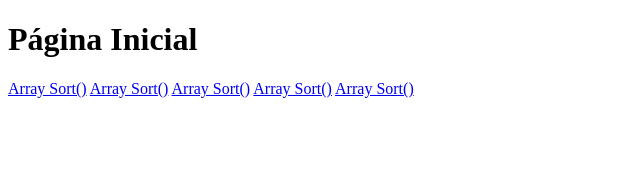
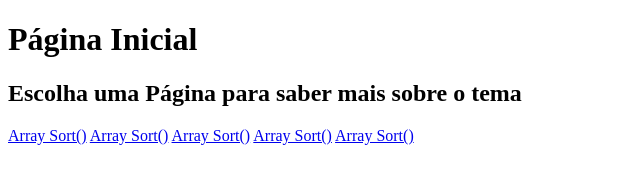
Before and after one commit to WenSilAze/JS_Atividade01, a plain HTML site: page index.html in a window 1280 px wide. Shown: the whole page, without its empty margins (0-640 px from the left). Drawn offline with Linux system fonts and the light colour scheme.

Commit message:
descrição

```diff
--- a/index.html
+++ b/index.html
@@ -6,6 +6,8 @@
     <title>Página Inicial</title>
 
     <h1>Página Inicial</h1>
+
+    <h2>Escolha uma Página para saber mais sobre o tema</h2>
 
 </head>
 <body>
```
